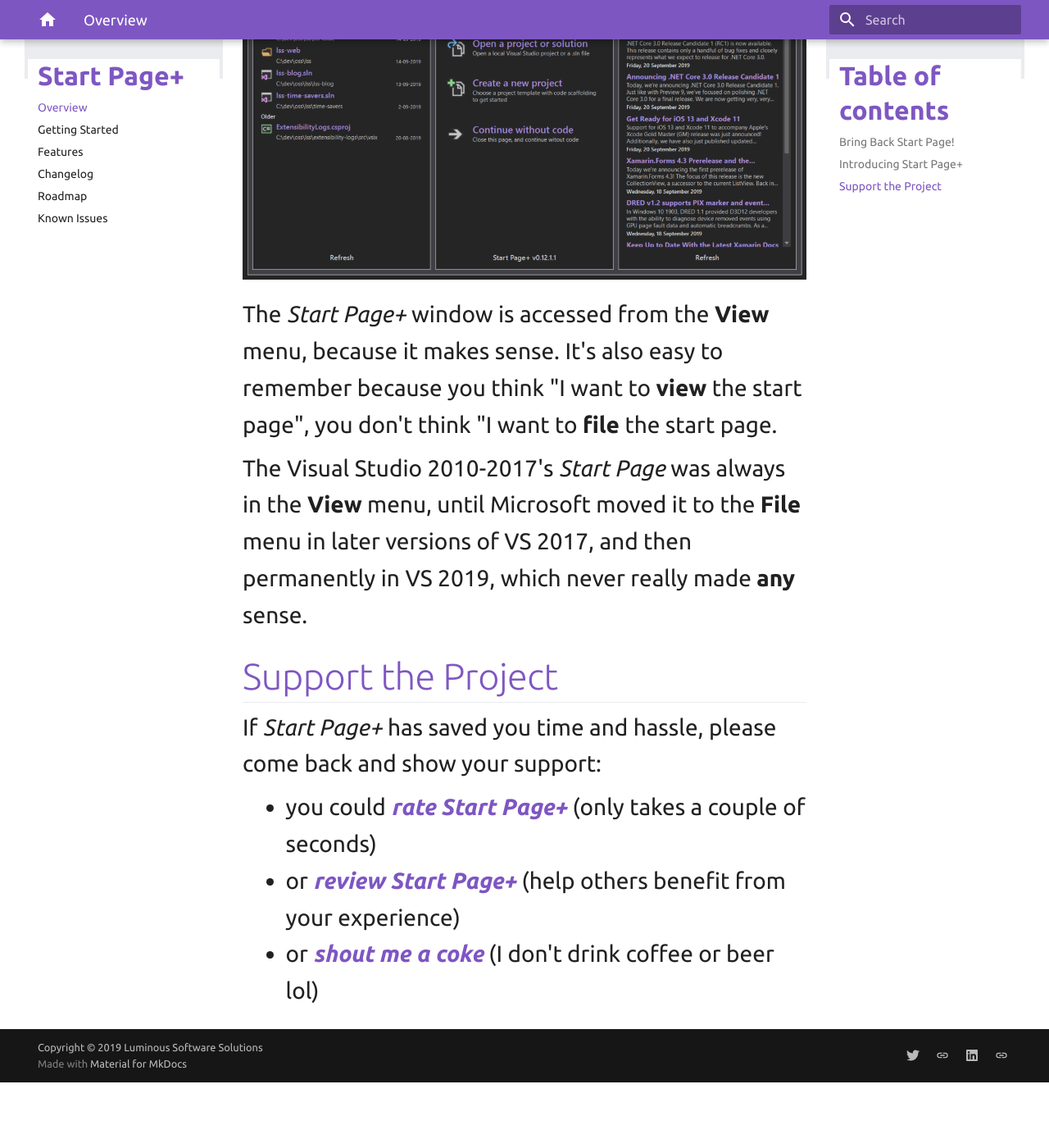
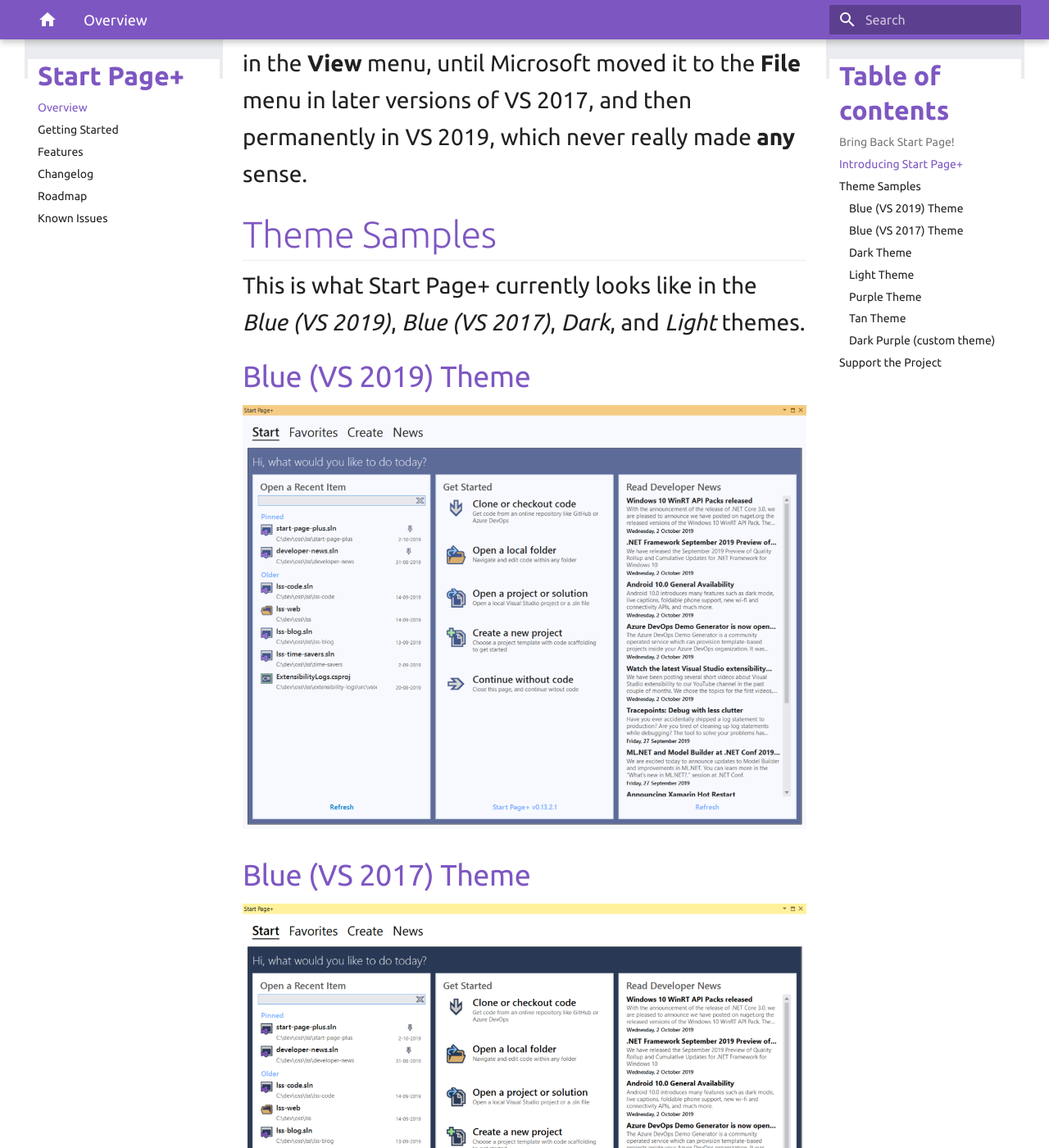
Before and after one commit to luminous-software/start-page-plus, an MkDocs documentation site: the page built from docs-source/index.md, in a window 1280 px wide and 1400 px high, scrolled down 3661 px. Shown: the whole window at 82% size. Built offline with MkDocs 1.6.1 and Material for MkDocs 9.7.7, drawn with Linux system fonts in a browser that asks for light colours; old or Windows-style settings are respelled for this version of MkDocs; before the commit the page ends 4981 px from its top, so only the background shows below that; some of the changed text lies outside the part shown.

Commit message:
Update documentation files

```diff
--- a/docs-source/index.md
+++ b/docs-source/index.md
@@ -79,8 +79,6 @@
 
 - click on **View** | **Start Page+**
 
-  ![Start Page+](assets/images/start-page-plus.png)
-
 The _Start Page+_ window is accessed from the **View** menu, because it makes sense.
 It's also easy to remember because you think "I want to **view** the start page",
 you don't think "I want to **file** the start page.
@@ -93,6 +91,45 @@
 [roadmap-url]: https://luminous-software.solutions/start-page-plus/roadmap
 [give-back-start-page-url]: https://developercommunity.visualstudio.com/idea/434456/start-page-please-give-it-back.html
 
+## Theme Samples
+
+This is what Start Page+ currently looks like in the *Blue (VS 2019)*, *Blue (VS 2017)*, *Dark*, and *Light* themes.
+
+### Blue (VS 2019) Theme
+
+![Blue 2019](assets/images/blue-2019.png)
+
+### Blue (VS 2017) Theme
+
+![Blue 2017](assets/images/blue-2017.png)
+
+### Dark Theme
+
+![Dark](assets/images/dark.png)
+
+### Light Theme
+
+![Light](assets/images/light.png)
+
+Other themes from the [Color Theme Editor for VS 2019][color-theme-editor-url] should also look good too,
+such as the *Purple* and *Tan* themes below.
+
+[color-theme-editor-url]: https://marketplace.visualstudio.com/items?itemName=VisualStudioPlatformTeam.VisualStudio2019ColorThemeEditor
+
+### Purple Theme
+
+![Purple](assets/images/purple.png)
+
+### Tan Theme
+
+![Tan](assets/images/tan.png)
+
+And finally, this is my customised *Dark* theme, that I call *Dark Purple*.
+
+### Dark Purple (custom theme)
+
+![Dark Purple](assets/images/dark-purple.png)
+
 ## Support the Project
 
 If *Start Page+* has saved you time and hassle, please come back and show your support:
```
Also changed, not shown: README.md (+39 -2 lines), docs-source/changelog.md (+19 -11 lines), docs-source/marketplace.md (+40 -2 lines), docs-source/roadmap.md (+4 -4 lines), docs-source/assets/images/blue-2017.png (added), docs-source/assets/images/blue-2019.png (added), docs-source/assets/images/dark-purple.png (added), docs-source/assets/images/dark.png (added), docs-source/assets/images/light.png (added), docs-source/assets/images/purple.png (added), docs-source/assets/images/tan.png (added).
